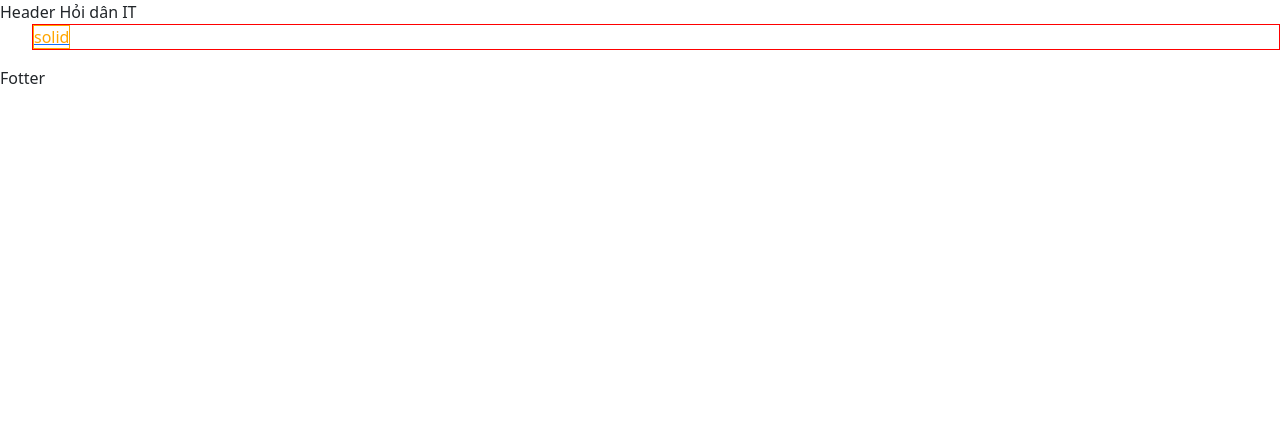
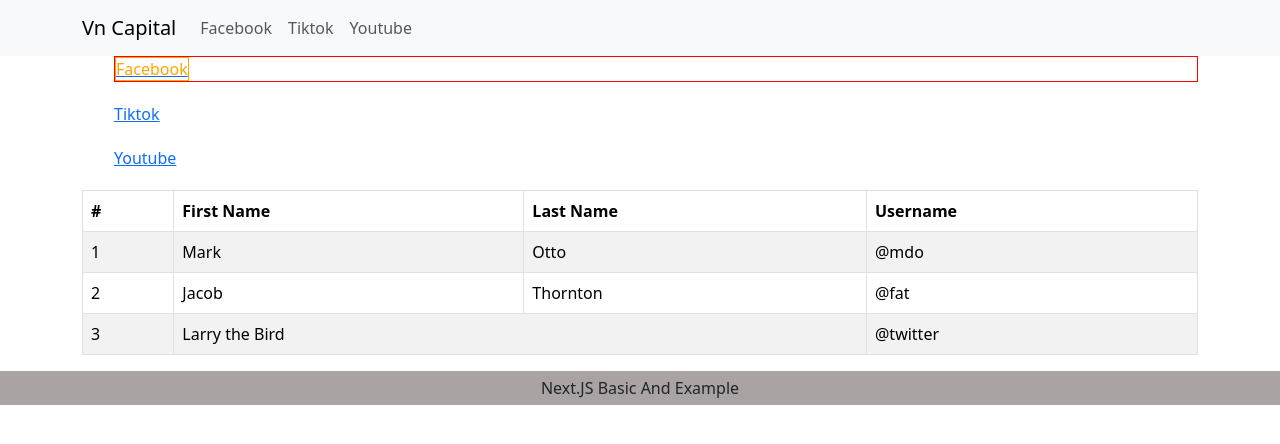
Before and after one commit to VietNguyen1812/project-person, a Next.js app: page / in a window 1280 px wide. Shown: the top 444 px of the page. Built offline with nearby package versions, Linux system fonts and the light colour scheme; no server answers.

Commit message:
Update fetchAPI

```diff
--- a/src/app/layout.tsx
+++ b/src/app/layout.tsx
@@ -1,6 +1,9 @@
+"use client";
 import "./globals.css";
 import "bootstrap/dist/css/bootstrap.min.css";
-
+import Footer from "@/components/footer";
+import Header from "@/components/header";
+import { Container } from "react-bootstrap";
 export default function RootLayout({
   children,
 }: Readonly<{
@@ -9,9 +12,9 @@ export default function RootLayout({
   return (
     <html lang="en">
       <body>
-        <header>Header Hỏi dân IT </header>
-        {children}
-        <footer>Fotter</footer>
+        <Header />
+        <Container>{children}</Container>
+        <Footer />
       </body>
     </html>
   );
--- a/src/app/page.tsx
+++ b/src/app/page.tsx
@@ -1,16 +1,35 @@
+"use client";
 import Link from "next/link";
+import AppTable from "@/components/table";
 import x from "./styles/app.module.css";
 import y from "./styles/test.module.css";
+import { useEffect } from "react";
 export default function Home() {
+  useEffect(() => {
+    const fetchData = async () => {
+      const res = await fetch("http://localhost:8000/blogs");
+      const data = await res.json();
+      console.log(data);
+    };
+    fetchData();
+  }, []);
+
   return (
     <div>
       <ul>
         <li className={x["red"]}>
           <Link href={"/facebook"}>
-            <span className={y["red"]}>solid</span>
+            <span className={y["red"]}>Facebook</span>
           </Link>
         </li>
+        <li style={{ margin: "20px 0" }}>
+          <Link href={"/tiktok"}>Tiktok</Link>
+        </li>
+        <li style={{ margin: "20px 0" }}>
+          <Link href={"/yotube"}>Youtube</Link>
+        </li>
       </ul>
+      <AppTable />
     </div>
   );
 }
--- /dev/null
+++ b/src/app/styles/footer.module.css
@@ -0,0 +1,5 @@
+.paddingFooter {
+    background: rgb(169, 163, 163);
+    text-align:  center;
+    padding : 5px 0;
+}
--- /dev/null
+++ b/src/components/footer.tsx
@@ -0,0 +1,7 @@
+import x from "@/app/styles/footer.module.css";
+
+const Footer = () => {
+  return <div className={x["paddingFooter"]}>Next.JS Basic And Example</div>;
+};
+
+export default Footer;
--- /dev/null
+++ b/src/components/header.tsx
@@ -0,0 +1,33 @@
+"use client";
+import Container from "react-bootstrap/Container";
+import Nav from "react-bootstrap/Nav";
+import Navbar from "react-bootstrap/Navbar";
+// import NavDropdown from "react-bootstrap/NavDropdown";
+import Link from "next/link";
+const Header = () => {
+  return (
+    <Navbar expand="lg" className="bg-body-tertiary">
+      <Container>
+        <Navbar.Brand href="/" className="navbar-brand">
+          Vn Capital
+        </Navbar.Brand>
+        <Navbar.Toggle aria-controls="basic-navbar-nav" />
+        <Navbar.Collapse id="basic-navbar-nav">
+          <Nav className="me-auto">
+            <Link href="/facebook" className="nav-link">
+              Facebook
+            </Link>
+            <Link href="/tiktok" className="nav-link">
+              Tiktok
+            </Link>
+            <Link href="/youtube" className="nav-link">
+              Youtube
+            </Link>
+          </Nav>
+        </Navbar.Collapse>
+      </Container>
+    </Navbar>
+  );
+};
+
+export default Header;
--- /dev/null
+++ b/src/components/table.tsx
@@ -0,0 +1,38 @@
+"use client";
+import Table from "react-bootstrap/Table";
+
+const AppTable = () => {
+  return (
+    <Table striped bordered hover>
+      <thead>
+        <tr>
+          <th>#</th>
+          <th>First Name</th>
+          <th>Last Name</th>
+          <th>Username</th>
+        </tr>
+      </thead>
+      <tbody>
+        <tr>
+          <td>1</td>
+          <td>Mark</td>
+          <td>Otto</td>
+          <td>@mdo</td>
+        </tr>
+        <tr>
+          <td>2</td>
+          <td>Jacob</td>
+          <td>Thornton</td>
+          <td>@fat</td>
+        </tr>
+        <tr>
+          <td>3</td>
+          <td colSpan={2}>Larry the Bird</td>
+          <td>@twitter</td>
+        </tr>
+      </tbody>
+    </Table>
+  );
+};
+
+export default AppTable;
```
